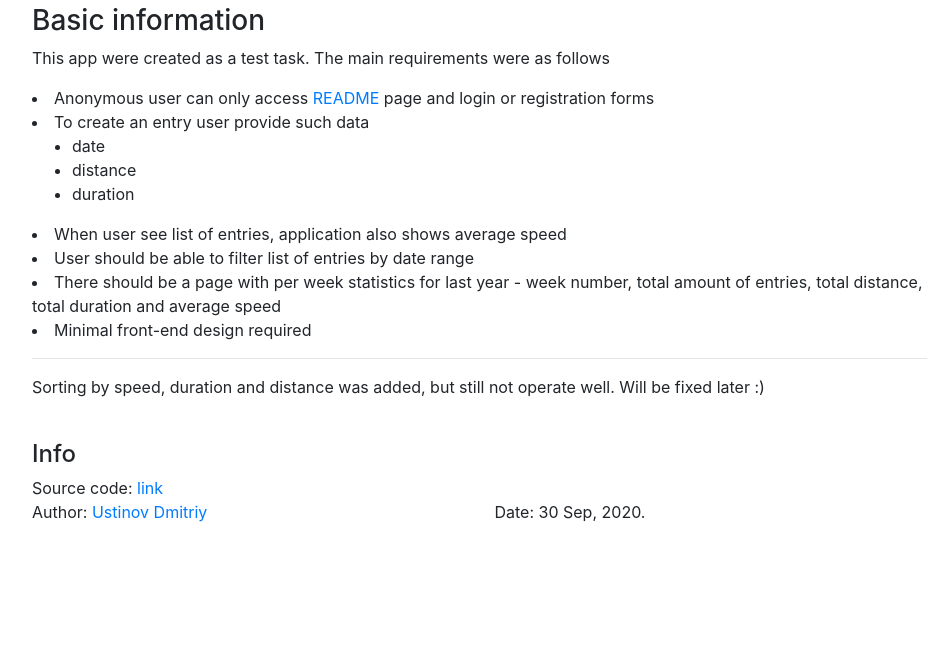
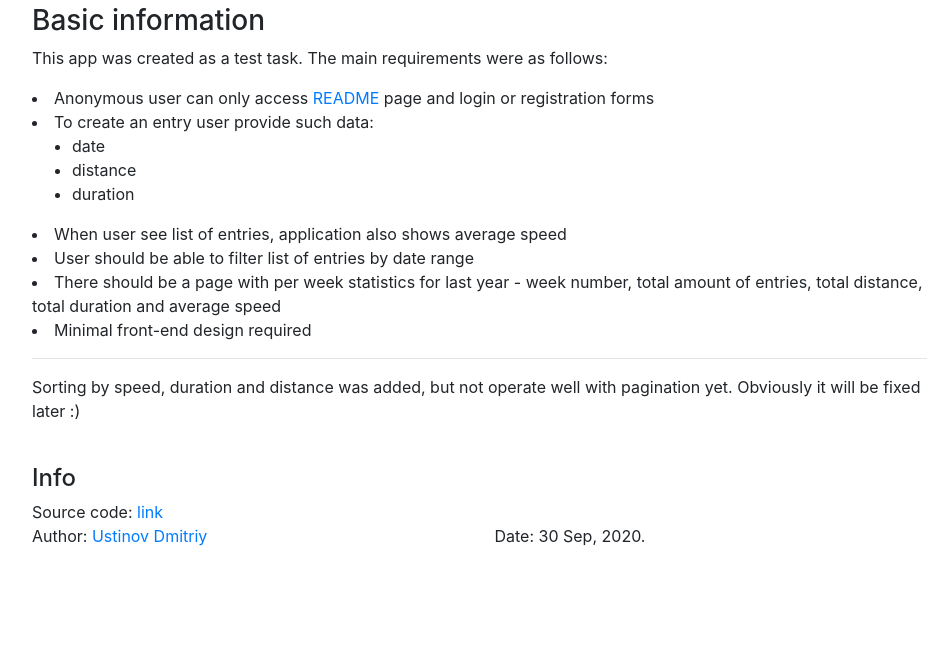
Before and after one commit to party13/test_task_reports, a Django app: page /info/ in a window 1280 px wide. Shown: the part 70-733 px from the top of the page, without its empty margins (253-1205 px from the left). Run offline with Django 3.2, Linux system fonts and the light colour scheme; some libraries are stand-ins or nearby versions.

Commit message:
minor change at info page

```diff
--- a/reports/core/templates/task_info.html
+++ b/reports/core/templates/task_info.html
@@ -13,9 +13,9 @@
     <div class="row" style="margin-bottom: 25px;">
       <div class="col md-6 offset-2">
         <h3>Basic information</h3>
-        <p> This app were created as a test task. The main requirements were as follows</p>
+        <p> This app was created as a test task. The main requirements were as follows:</p>
           <li>Anonymous user can only access <a href="{% url 'greetings' %}">README</a> page  and login or registration forms</li>
-        <li>To create an entry user provide such data</li>
+        <li>To create an entry user provide such data:</li>
           <ul><li>date</li>
               <li>distance </li>
               <li>duration</li></ul>
@@ -25,8 +25,8 @@
         <li>Minimal front-end design required</li>
           <hr>
           <p>
-              Sorting by speed, duration and distance was added, but still not operate well.
-              Will be fixed later :)
+              Sorting by speed, duration and distance was added, but not operate well with pagination yet.
+              Obviously it will be fixed later :)
           </p>
       </div>
     </div>
```
